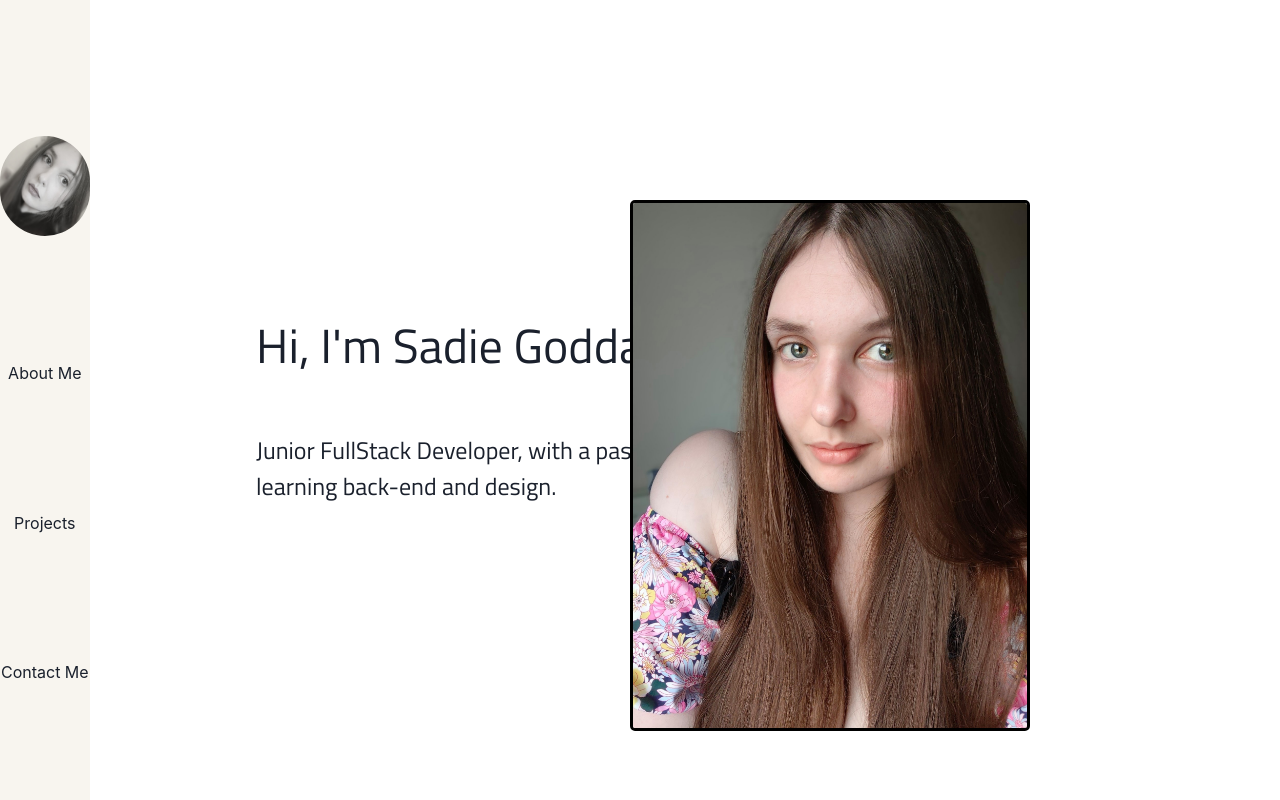
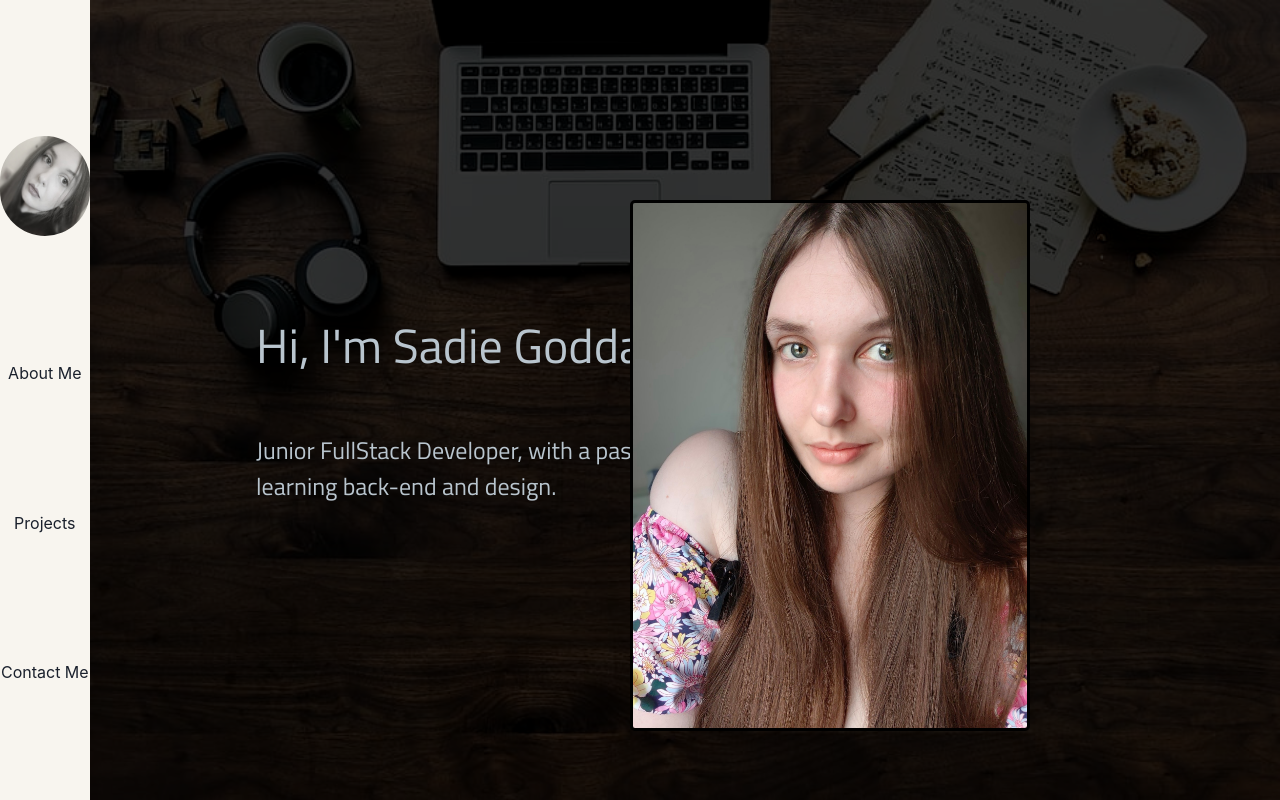
Before and after one commit to Sadie109/Sadie-Portfolio, a Next.js app: page / in a window 1280 px wide. Built offline with nearby package versions, Linux system fonts and the light colour scheme.

Commit message:
background image added, styling and positioning

```diff
--- a/pages/index.js
+++ b/pages/index.js
@@ -17,8 +17,9 @@ export default function Home() {
         </div>
       </div>
 
-        <img className={styles.Photo} src="/image.jpg" style={{ width: 400 }} />
+      <img className={styles.Photo} src="/image.jpg" style={{ width: 400 }} />
 
+      <img className={styles.BackGroundContainer} src="/background.jpg" />
     </div>
   );
 }
--- a/styles/Home.module.css
+++ b/styles/Home.module.css
@@ -1,11 +1,14 @@
 @import url("https://fonts.googleapis.com/css2?family=Titillium+Web:ital,wght@0,400;1,200&display=swap");
 @import url("https://fonts.googleapis.com/css2?family=Titillium+Web:wght@200&display=swap");
+
 .Title {
   display: flex;
   top: 20px;
   left: 100px;
   font-size: 3em;
   font-family: "Titillium Web", sans-serif;
+  color: rgb(185, 197, 206);
+  z-index: 1;
 }
 
 .Container {
@@ -18,12 +21,23 @@
 
   /* background-color: blueviolet; */
 }
+.BackGroundContainer {
+ position:absolute;
+ z-index: 0;
+ opacity: .2;
+ height: 100%;
+ width:100%;
+ top: 0;
+ left:0;
+
+}
 
 .ParentContainer {
+
   align-items: center;
   display: flex;
   justify-content: center;
-  /* background-color: brown; */
+  background-color: rgb(0, 0, 0);
   height: 100vh;
   width: 100%;
 }
@@ -31,6 +45,7 @@
 .Photo {
   /* background-color: black; */
   width: 100%;
+  z-index: 1;
   border: 3px black solid;
   border-radius: 5px;
   display: flex;
@@ -41,7 +56,9 @@
 }
 
 .Paragraph {
+  z-index: 1;
   margin-top: 50px;
   font-size: 1.5em;
   font-family: 'Titillium Web', sans-serif;
+  color: rgb(185, 197, 206);
 }
```
Also changed, not shown: public/Background.jpg (added).
